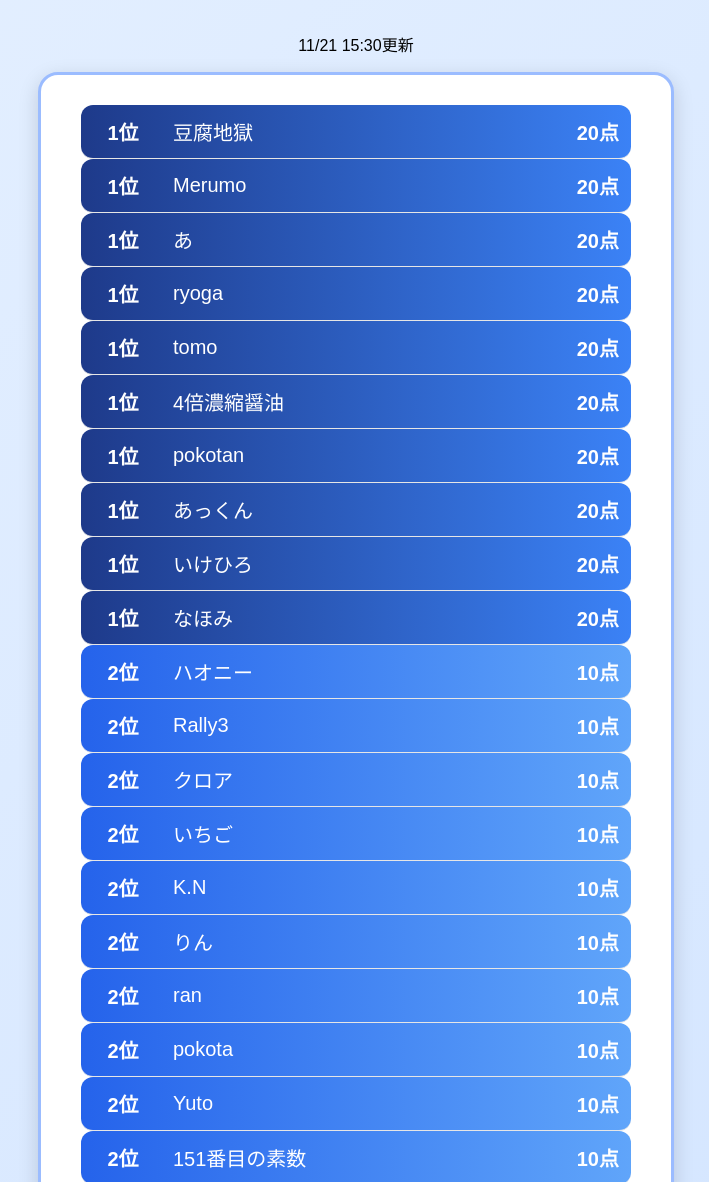
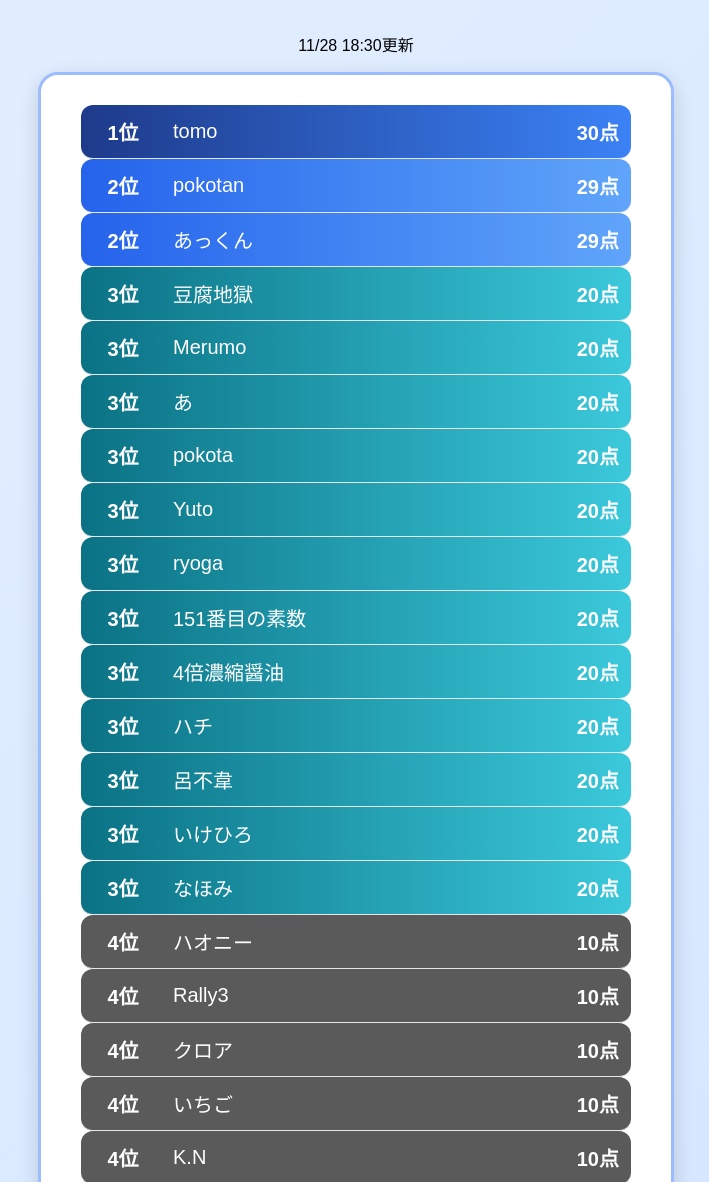
Before and after one commit to BeEngineer-Organization/winter_2025_ranking, a plain HTML site: page index.html in a window 1280 px wide. Shown: the part 172-1354 px from the top of the page, without its empty margins (284-993 px from the left). Drawn offline with Linux system fonts and the light colour scheme.

Commit message:
ランキング更新

```diff
--- a/index.html
+++ b/index.html
@@ -125,7 +125,7 @@
 
 <h1>Winterクエスト<br>👑 ランキング 👑</h1>
 
-<p style="text-align: center;">11/21 15:30更新</p>
+<p style="text-align: center;">11/28 18:30更新</p>
 
 <div class="ranking" id="ranking-container"></div>
 
@@ -138,22 +138,27 @@
     <h2>問題</h2>
     <p><a target="_blank" href="https://x.gd/QmdkD">第1問</a>（提出期限：11月16日）</p>
     <p><a target="_blank" href="https://x.gd/Zgl3g">第2問</a>（提出期限：11月23日）</p>
-    <!-- <p><a target="_blank" href="">第3問</a>（提出期限：11月30日）</p>
-    <p><a target="_blank" href="">第4問</a>（提出期限：12月7日）</p>
+    <p><a target="_blank" href="https://colab.research.google.com/drive/1jVIx6Ftf37shM9l4X5kzzebk-qfxbQLE?usp=sharing">第3問</a>（提出期限：11月30日）</p>
+    <!-- <p><a target="_blank" href="">第4問</a>（提出期限：12月7日）</p>
     <p><a target="_blank" href="">第5問</a>（提出期限：12月14日）</p> -->
 </div>
 
 <script>
 // ▼ ランキングデータ（辞書型の配列）
 const data = [
+{name: 'tomo', score:30},
+{name: 'pokotan ', score:29},
+{name: 'あっくん', score:29},
 {name: '豆腐地獄', score:20},
 {name: 'Merumo', score:20},
 {name: 'あ', score:20},
+{name: 'pokota', score:20},
+{name: 'Yuto', score:20},
 {name: 'ryoga', score:20},
-{name: 'tomo', score:20},
+{name: '151番目の素数', score:20},
 {name: '4倍濃縮醤油', score:20},
-{name: 'pokotan ', score:20},
-{name: 'あっくん', score:20},
+{name: 'ハチ', score:20},
+{name: '呂不韋', score:20},
 {name: 'いけひろ', score:20},
 {name: 'なほみ', score:20},
 {name: 'ハオニー', score:10},
@@ -163,12 +168,9 @@ const data = [
 {name: 'K.N', score:10},
 {name: 'りん', score:10},
 {name: 'ran', score:10},
-{name: 'pokota', score:10},
-{name: 'Yuto', score:10},
-{name: '151番目の素数', score:10},
-{name: 'ハチ', score:10},
+{name: 'uzponz', score:10},
+{name: 'しし座', score:10},
 {name: 'Sato', score:10},
-{name: '呂不韋', score:10},
 ]
 
 // ▼ 点数順にまずソート（降順）
```
